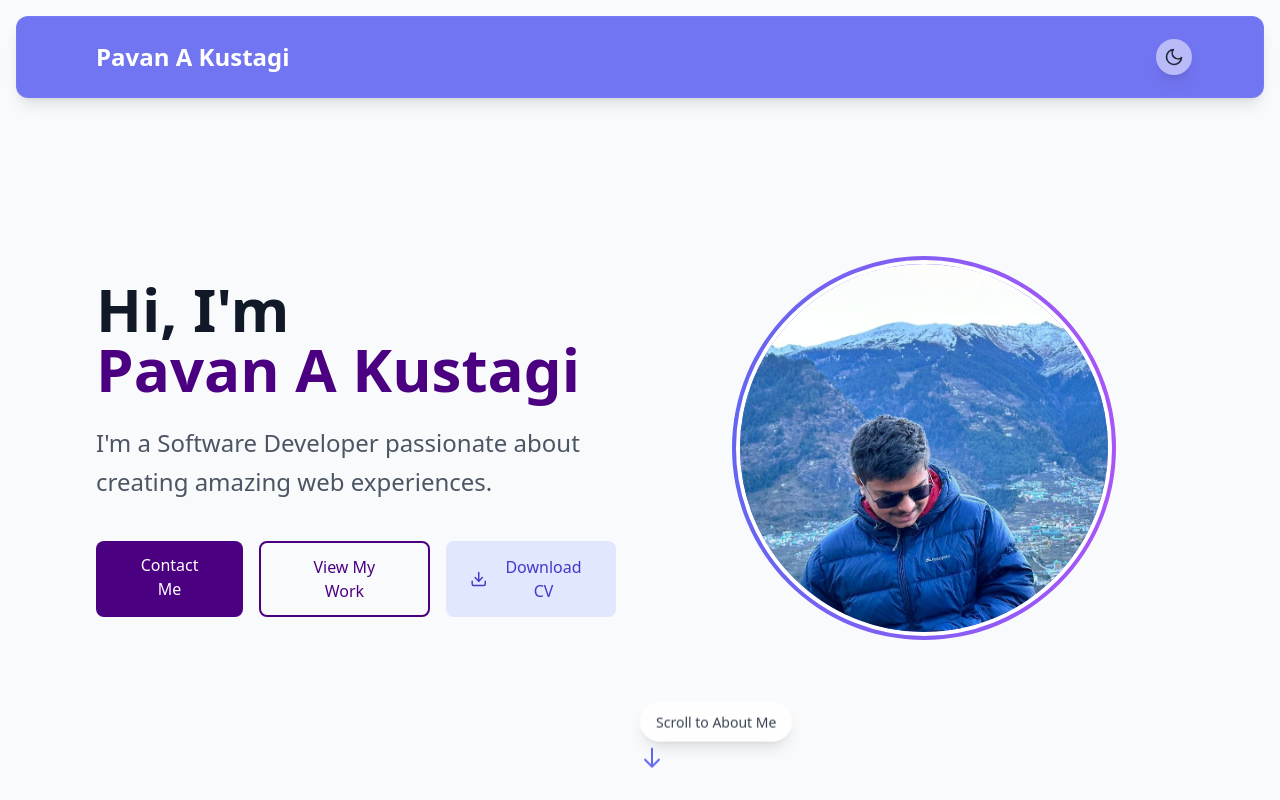
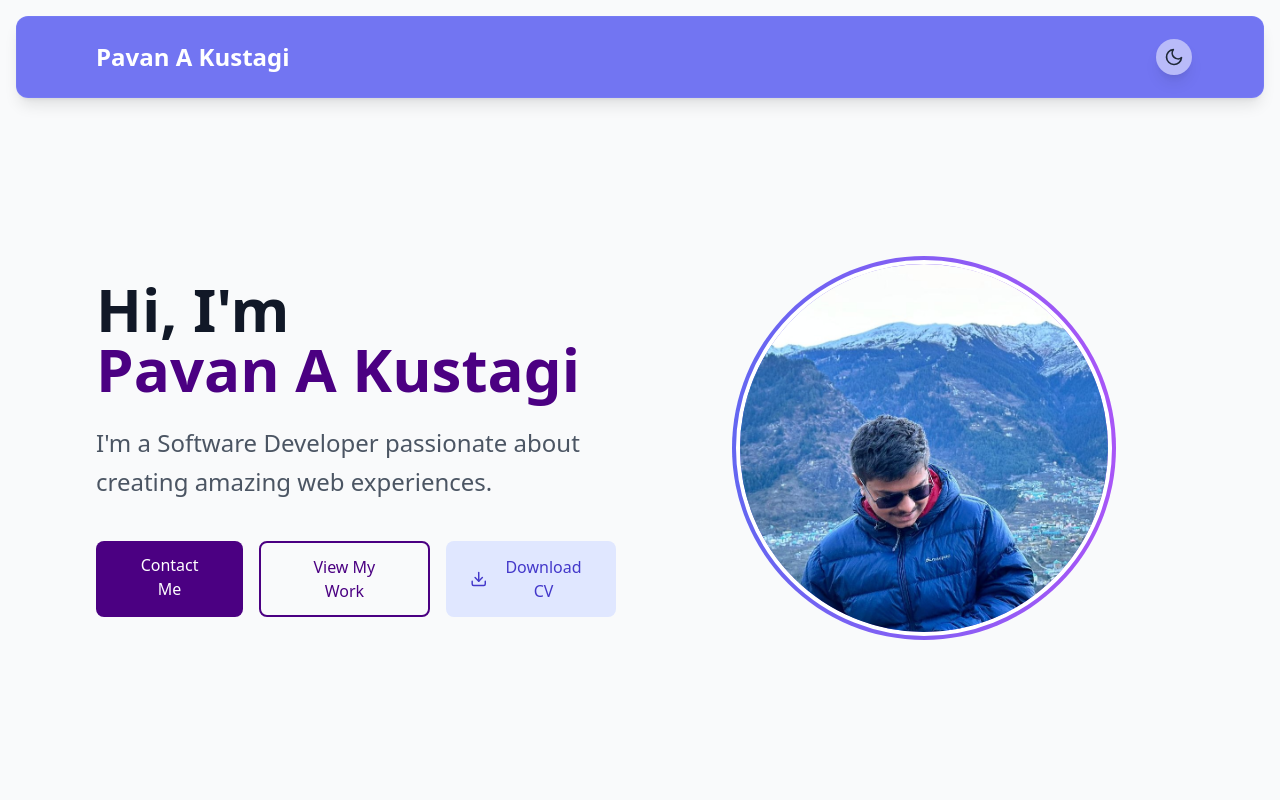
Before and after one commit to pavan-ak1/Portfolio, a React (Vite) app in the folder portfolio/: page / in a window 1280 px wide. Shown: the top 800 px of the page. Built offline with nearby package versions, Linux system fonts and the light colour scheme.

Commit message:
resolved conflicts

```diff
--- a/portfolio/src/pages/Home.tsx
+++ b/portfolio/src/pages/Home.tsx
@@ -1,6 +1,5 @@
 import AnimatedText from '../components/ui/AnimatedText';
-import { motion, AnimatePresence } from 'framer-motion';
-import { useEffect, useState } from 'react';
+import { motion } from 'framer-motion';
 import profilePic from '../assets/main.jpg';
 import { FiDownload } from 'react-icons/fi';
 import AboutMe from '../components/AboutMe';
@@ -9,97 +8,10 @@ import Projects from '../components/Projects';
 import Skills from '../components/Skills';
 import ContactCTA from '../components/ContactCTA';
 
-const ScrollIndicator = () => (
-  <motion.div
-    className="fixed bottom-8 left-1/2 transform -translate-x-1/2 flex flex-col items-center cursor-pointer z-50 sm:block hidden"
-    initial={{ y: 0 }}
-    animate={{
-      y: [0, 10, 0],
-    }}
-    transition={{
-      duration: 2.5,
-      repeat: Infinity,
-      repeatType: 'loop',
-      ease: 'easeInOut'
-    }}
-    onClick={() => {
-      const aboutSection = document.getElementById('about-me');
-      if (aboutSection) {
-        aboutSection.scrollIntoView({ behavior: 'smooth' });
-      }
-    }}
-  >
-    <div className="bg-white/80 dark:bg-gray-800/80 backdrop-blur-sm px-4 py-2 rounded-full shadow-lg">
-      <span className="text-sm text-gray-700 dark:text-gray-300 font-medium">Scroll to About Me</span>
-    </div>
-    <svg
-      className="w-6 h-6 text-indigo-500 mt-1"
-      fill="none"
-      stroke="currentColor"
-      viewBox="0 0 24 24"
-      xmlns="http://www.w3.org/2000/svg"
-    >
-      <path
-        strokeLinecap="round"
-        strokeLinejoin="round"
-        strokeWidth={2}
-        d="M19 14l-7 7m0 0l-7-7m7 7V3"
-      />
-    </svg>
-  </motion.div>
-);
-
 const Home = () => {
-  const [showScrollIndicator, setShowScrollIndicator] = useState(true);
-  const [hasAutoScrolled, setHasAutoScrolled] = useState(false);
-  const [isScrolling, setIsScrolling] = useState(false);
-
-  // Handle auto-scroll when user scrolls down
-  useEffect(() => {
-    const handleScroll = () => {
-      if (isScrolling) return;
-
-      // Show/hide scroll indicator based on scroll position
-      setShowScrollIndicator(window.scrollY < 50);
-
-      // Auto-scroll to about section when user scrolls down past threshold
-      if (window.scrollY > 100 && !hasAutoScrolled) {
-        setIsScrolling(true);
-        const aboutSection = document.getElementById('about-me');
-        if (aboutSection) {
-          aboutSection.scrollIntoView({ behavior: 'smooth' });
-          setHasAutoScrolled(true);
-
-          // Reset scrolling flag after scroll completes
-          setTimeout(() => {
-            setIsScrolling(false);
-          }, 1000);
-        }
-      }
-    };
-
-    window.addEventListener('scroll', handleScroll, { passive: true });
-    return () => window.removeEventListener('scroll', handleScroll);
-  }, [hasAutoScrolled, isScrolling]);
-
-  // Handle manual scroll to about section
-  const handleScrollToAbout = () => {
-    const aboutSection = document.getElementById('about-me');
-    if (aboutSection) {
-      aboutSection.scrollIntoView({ behavior: 'smooth' });
-      setHasAutoScrolled(true);
-    }
-  };
 
   return (
     <div className="relative min-h-screen overflow-auto pt-24">
-      <AnimatePresence>
-        {showScrollIndicator && (
-          <div onClick={handleScrollToAbout}>
-            <ScrollIndicator />
-          </div>
-        )}
-      </AnimatePresence>
       <motion.section
         initial={{ opacity: 0, y: 20 }}
         animate={{ opacity: 1, y: 0 }}
```
